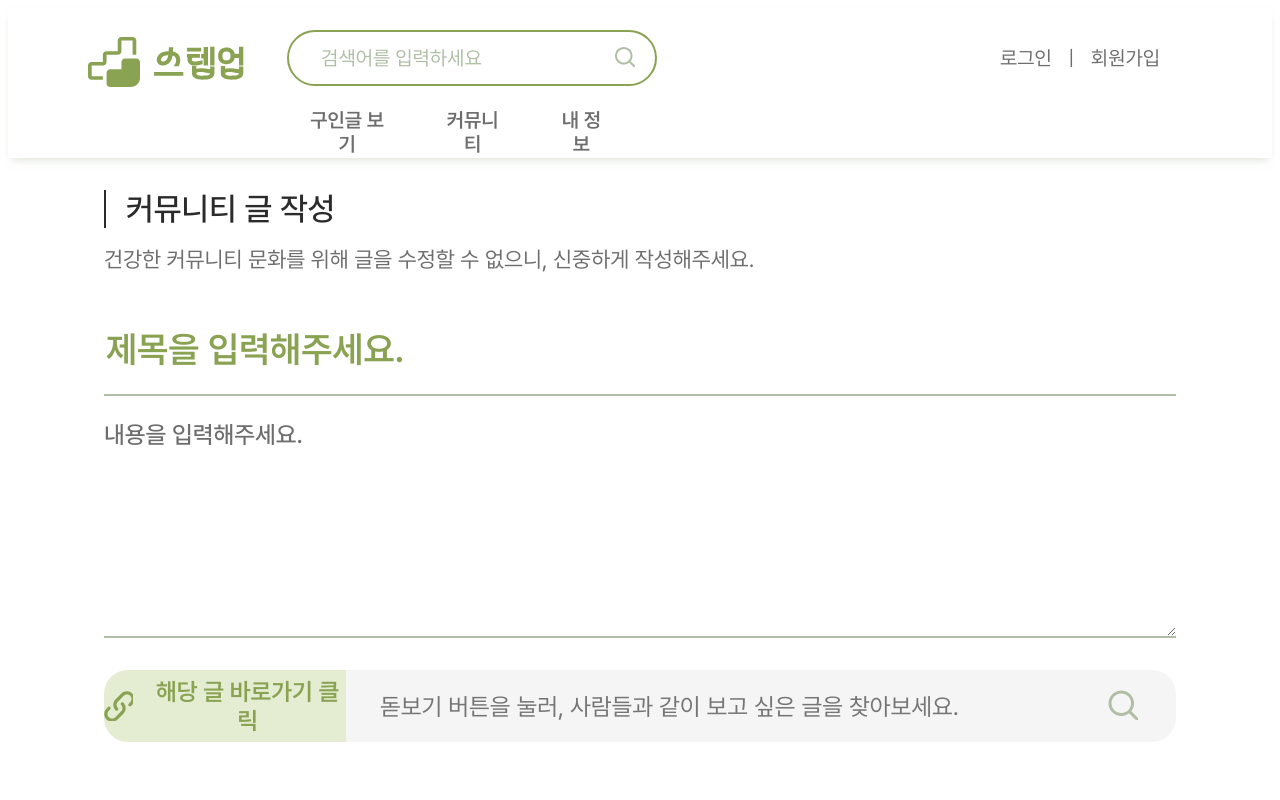
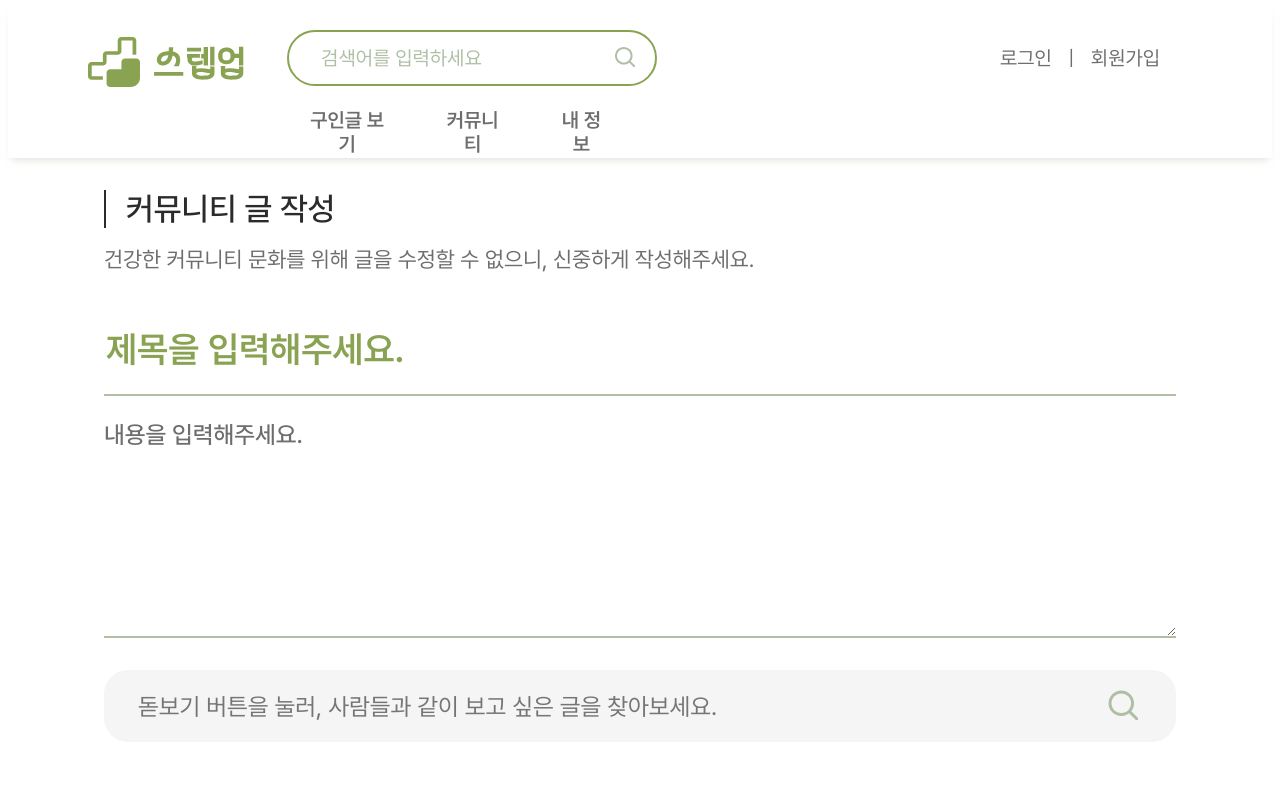
Before and after one commit to ICT-project-stepup/stepup-web, a React (Create React App) app: page /publishcomupost in a window 1280 px wide. Shown: the top 800 px of the page. Built offline with nearby package versions, Linux system fonts and the light colour scheme.

Commit message:
Fix: 커뮤니티 글 작성 인용글 css 수정

```diff
--- a/src/pages/community/post/PublishComuPost.js
+++ b/src/pages/community/post/PublishComuPost.js
@@ -19,10 +19,6 @@ export default function PublishComuPost() {
                     placeholder="내용을 입력해주세요."
                 />
                 <SearchPostWrapper>
-                    <PostLink to="/jobaddetail">
-                        <LinkIcon />
-                        <span style={{marginLeft: "1rem"}}>해당 글 바로가기 클릭</span>
-                    </PostLink>
                     <SearchPost>
                         <SearchInput
                             placeholder="돋보기 버튼을 눌러, 사람들과 같이 보고 싶은 글을 찾아보세요."
@@ -126,29 +122,15 @@ const SearchPostWrapper = styled.div`
     margin-top: 2rem;
 `;
 
-const PostLink = styled(Link)`
-    width: 24%;
-    height: 100%;
-    display: flex;
-    align-items: center;
-    justify-content: center;
-    text-decoration: none;
-    font-family: "Pretendard-SemiBold";
-    font-size: 1.5rem;
-    color: #8AA353;
-    background-color: #E4ECD1;
-    border-radius: 1.5rem 0 0 1.5rem;
-`;
-
 const SearchPost = styled.div`
-    width: 76%;
+    width: 100%;
     height: 100%;
     background-color: #F5F5F5;
     display: flex;
     justify-content: space-between;
     align-items: center;
     padding: 0 2rem;
-    border-radius: 0 1.5rem 1.5rem 0;
+    border-radius: 1.5rem;
 `;
 
 const SearchInput = styled.input`
```
